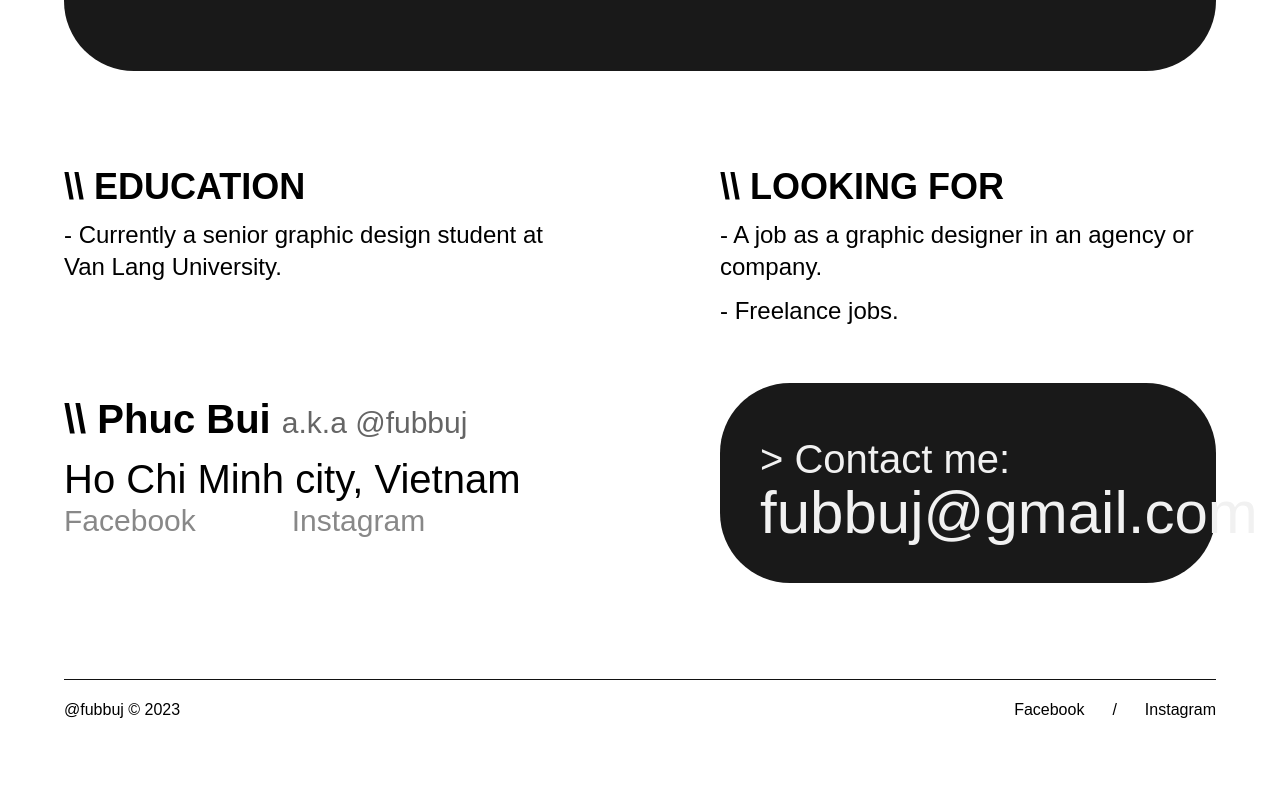
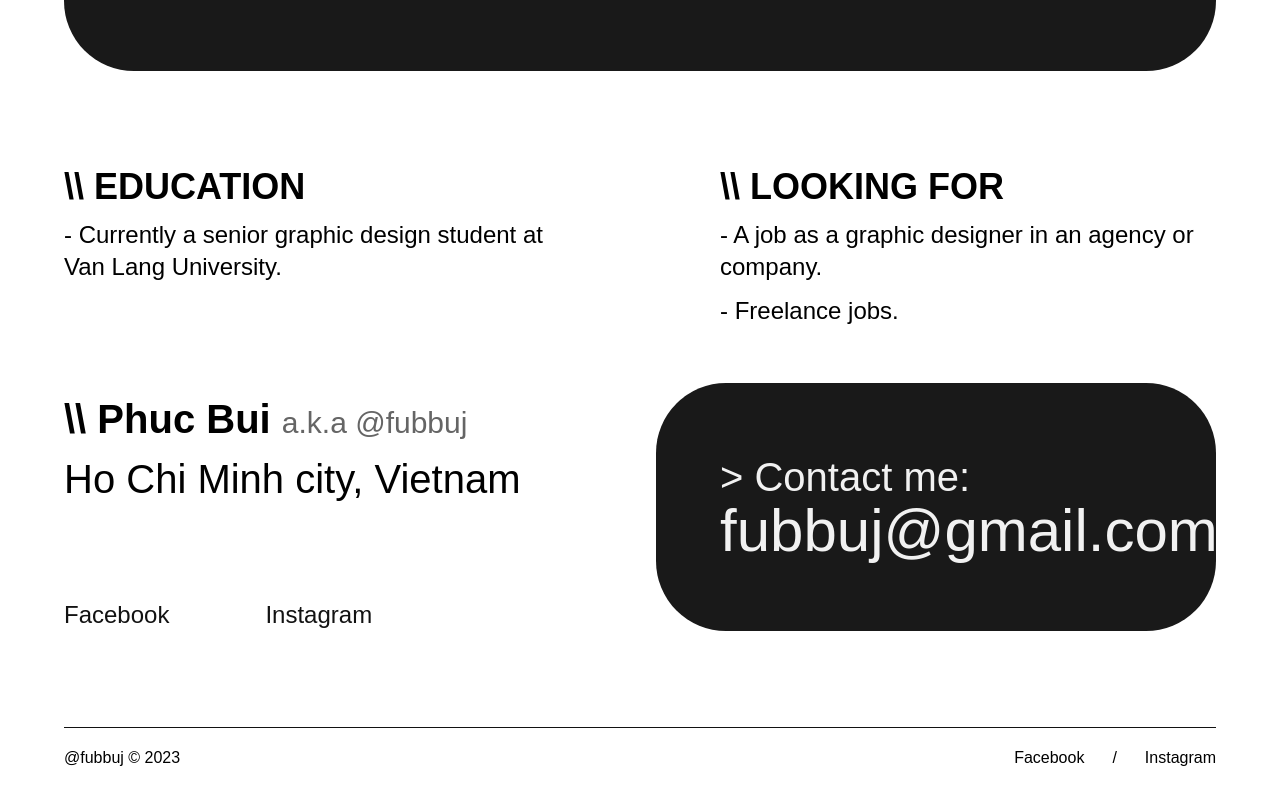
Before and after one commit to blkhanhlinh/phucbui-portfolio, a Next.js app: page /about in a window 1280 px wide. Shown: the part 1890-2694 px from the top of the page. Built offline with nearby package versions, Linux system fonts and the light colour scheme.

Commit message:
update about page

```diff
--- a/src/containers/about/information/index.js
+++ b/src/containers/about/information/index.js
@@ -17,14 +17,15 @@ const Information = () => {
                 <div className={classNames(styles.largetext)}>
                     <p className="font-bold">&#92;&#92; Phuc Bui <span className="font-light text-3xl text-neutral-gray">a.k.a @fubbuj</span></p>
                     <p>Ho Chi Minh city, Vietnam</p>
-                    <div className={classNames(styles.links, "flex text-gray text-3xl font-medium")}>
-                        <a href="https://fb.com/fubbuj" className="mr-12">Facebook</a>
-                        <a href="https://instagram.com/fubbuj" className="ml-12">Instagram</a>
+                    <div className="flex text-black text-2xl font-medium mt-24">
+                        <a href="https://fb.com/fubbuj" className="mr-12 hover:underline">Facebook</a>
+                        <a href="https://instagram.com/fubbuj" className="ml-12 hover:underline">Instagram</a>
                     </div>
                 </div>
-                <div className={classNames(styles.mail, "text-darker-white -z-10 p-10 relative")}>
-                    <p className={(classNames(styles.largetext))}>&#62; Contact me:</p>
-                    <a className="text-6xl" href="mailto:fubbuj@gmail.com">fubbuj@gmail.com</a>
+                <div className={classNames(styles.mail, "text-darker-white -z-10 relative flex items-center px-16 -left-16")}>
+                    <div className={(classNames(styles.largetext))}>&#62; Contact me:
+                        <br /><a className="text-6xl" href="mailto:fubbuj@gmail.com">fubbuj@gmail.com</a>
+                    </div>
                 </div>
             </div>
         </section>
--- a/src/containers/about/information/information.module.css
+++ b/src/containers/about/information/information.module.css
@@ -9,4 +9,10 @@
 .mail {
     border-radius: 70px;
     background-color: #191919;
+    width: calc(100% + 64px);
 }
+
+.links:hover {
+    color: #191919;
+    text-decoration: underline;
+}
```
